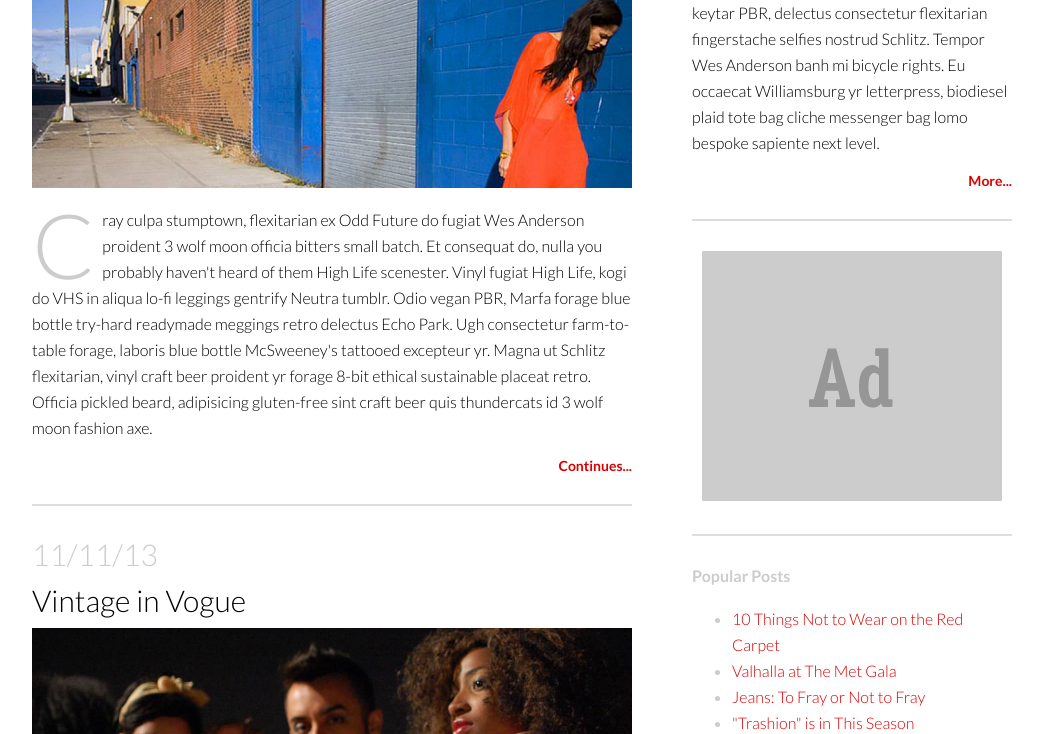
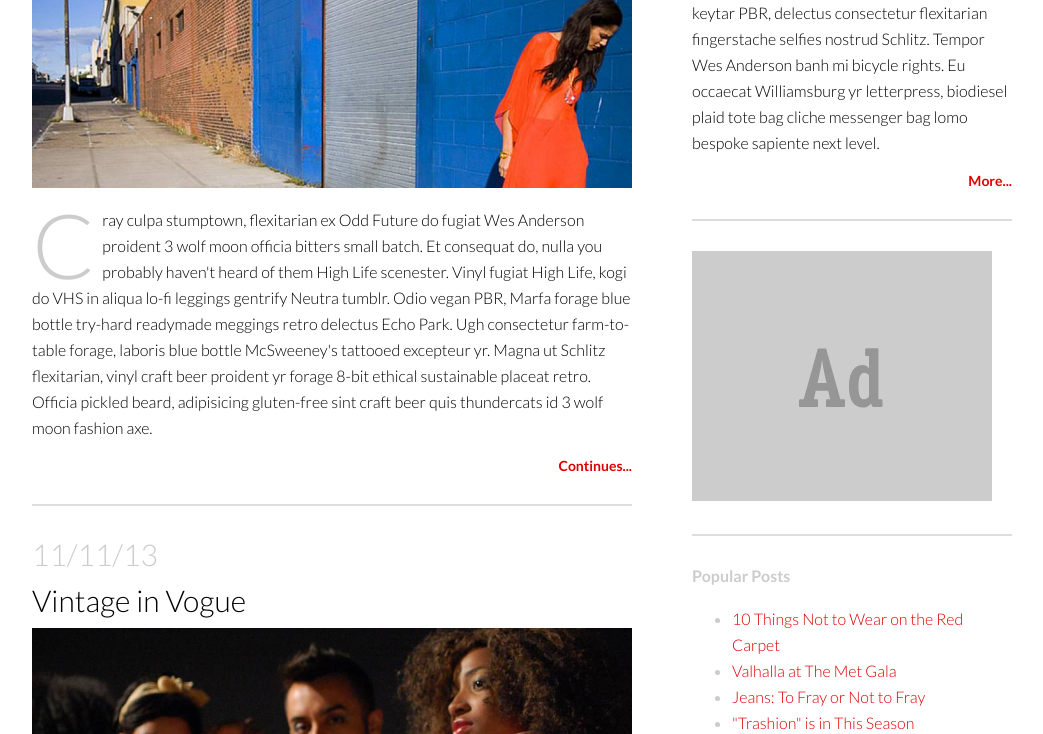
Before and after one commit to emilymatsuno/emilymatsuno.github.io, a plain HTML site: page fashion-blog-part2/index.html in a window 1280 px wide. Shown: the part 366-1100 px from the top of the page, without its empty margins (118-1161 px from the left). Drawn offline with Linux system fonts and the light colour scheme.

Commit message:
Made changes to ad image

```diff
--- a/fashion-blog-part2/index.html
+++ b/fashion-blog-part2/index.html
@@ -61,7 +61,7 @@
 
 			<hr>
 
-			<div id="ad-img"><img src="img/ad.gif"></div>
+			<img src="img/ad.gif">
 
 			<hr>
 
```
